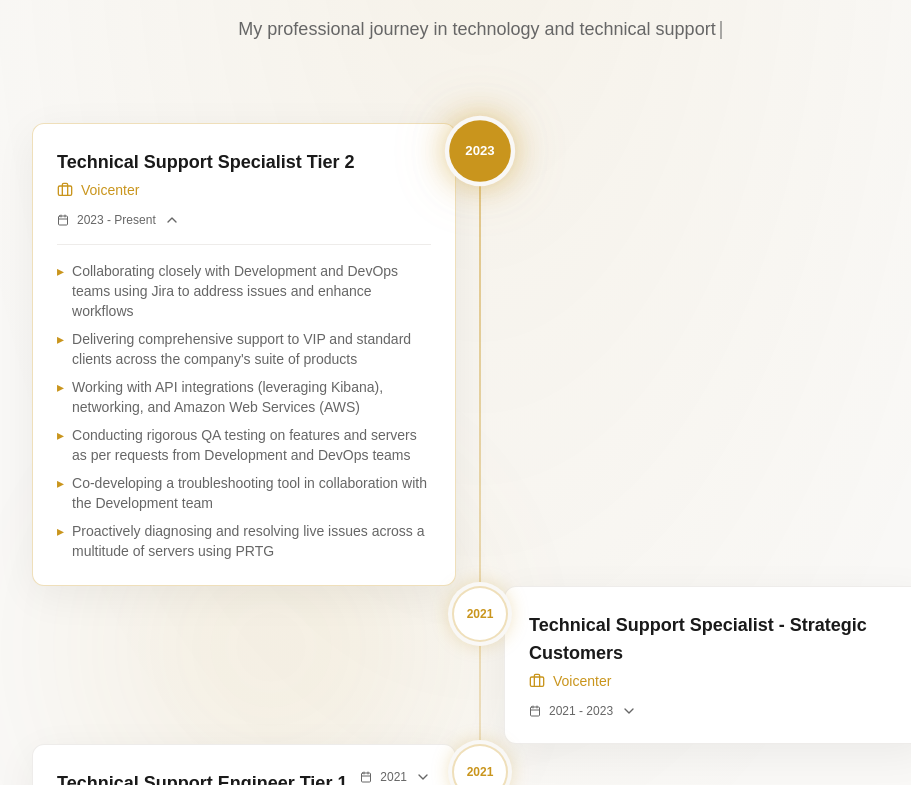
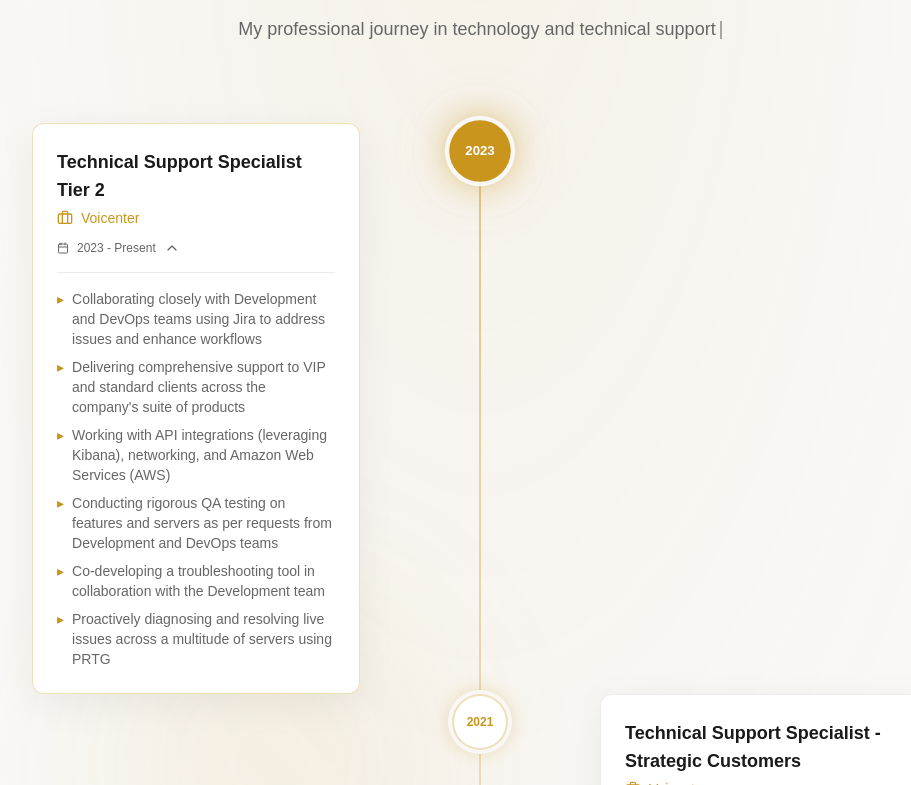
Before and after one commit to shalev-osher/osher.cc, a React (Vite) app: page / in a window 1280 px wide. Shown: the part 3015-3800 px from the top of the page, without its empty margins (160-1071 px from the left). Built offline with nearby package versions, Linux system fonts and the light colour scheme; no server answers; the HTML template or start-up script is replaced by a standard one.

Commit message:
fix: correct typo in Experience component

```diff
--- a/src/components/Experience.tsx
+++ b/src/components/Experience.tsx
@@ -150,7 +150,7 @@ const Experience = () => {
                         </button>
                       </div>
 
-                      <div className={`flex-1 md:w-[calc(50%-40px)] ${isEven ? 'md:pe-16' : 'md:ps-16'}`}>
+                      <div className={`flex-1 md:flex-none md:w-[calc(50%-40px)] ${isEven ? 'md:pe-20' : 'md:ps-20'}`}>
                         <motion.div
                           className={`card-premium p-6 cursor-pointer ${isExpanded ? 'border-primary/30' : ''}`}
                           onClick={() => setExpandedIndex(isExpanded ? -1 : index)}
```
